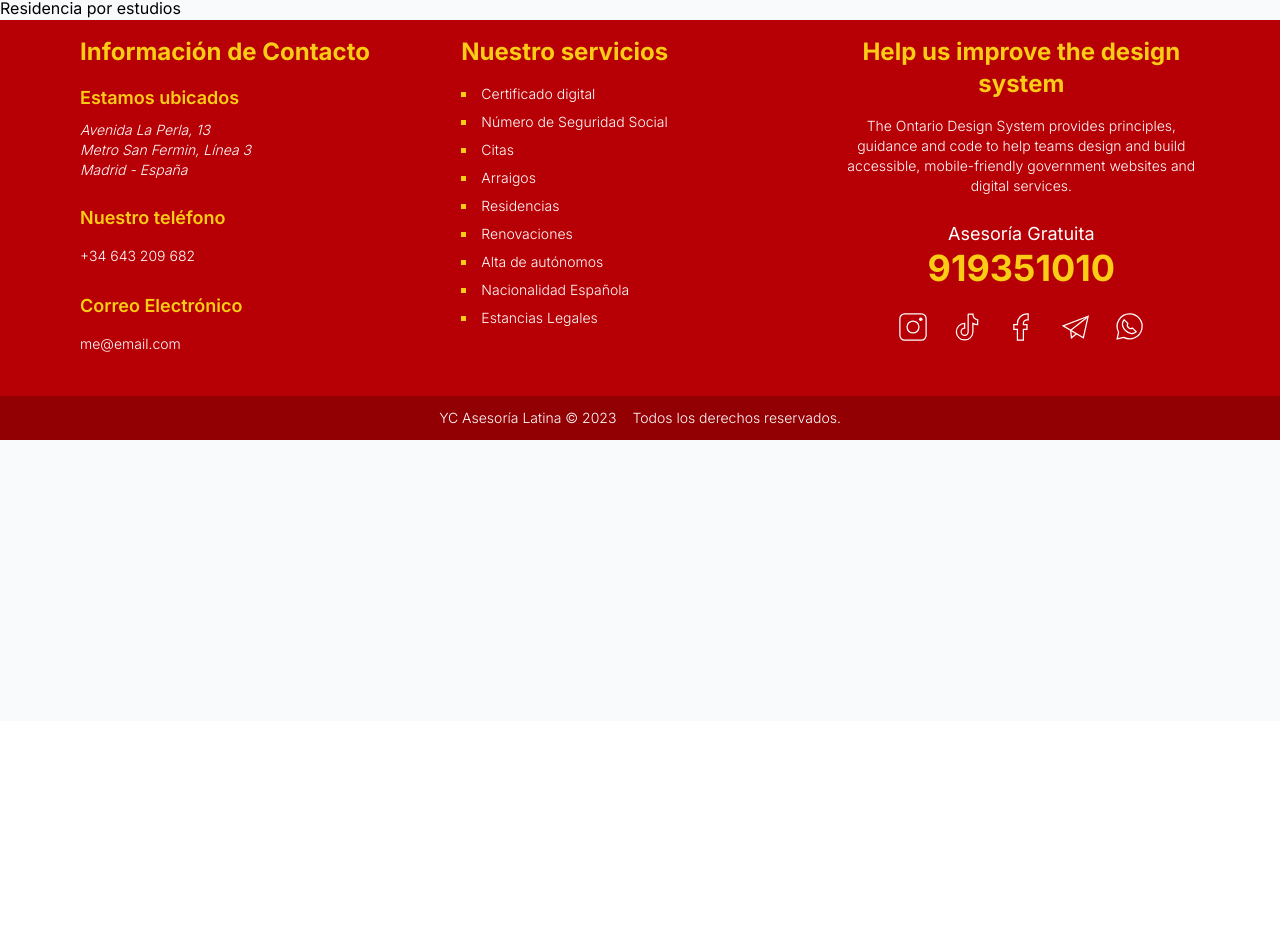
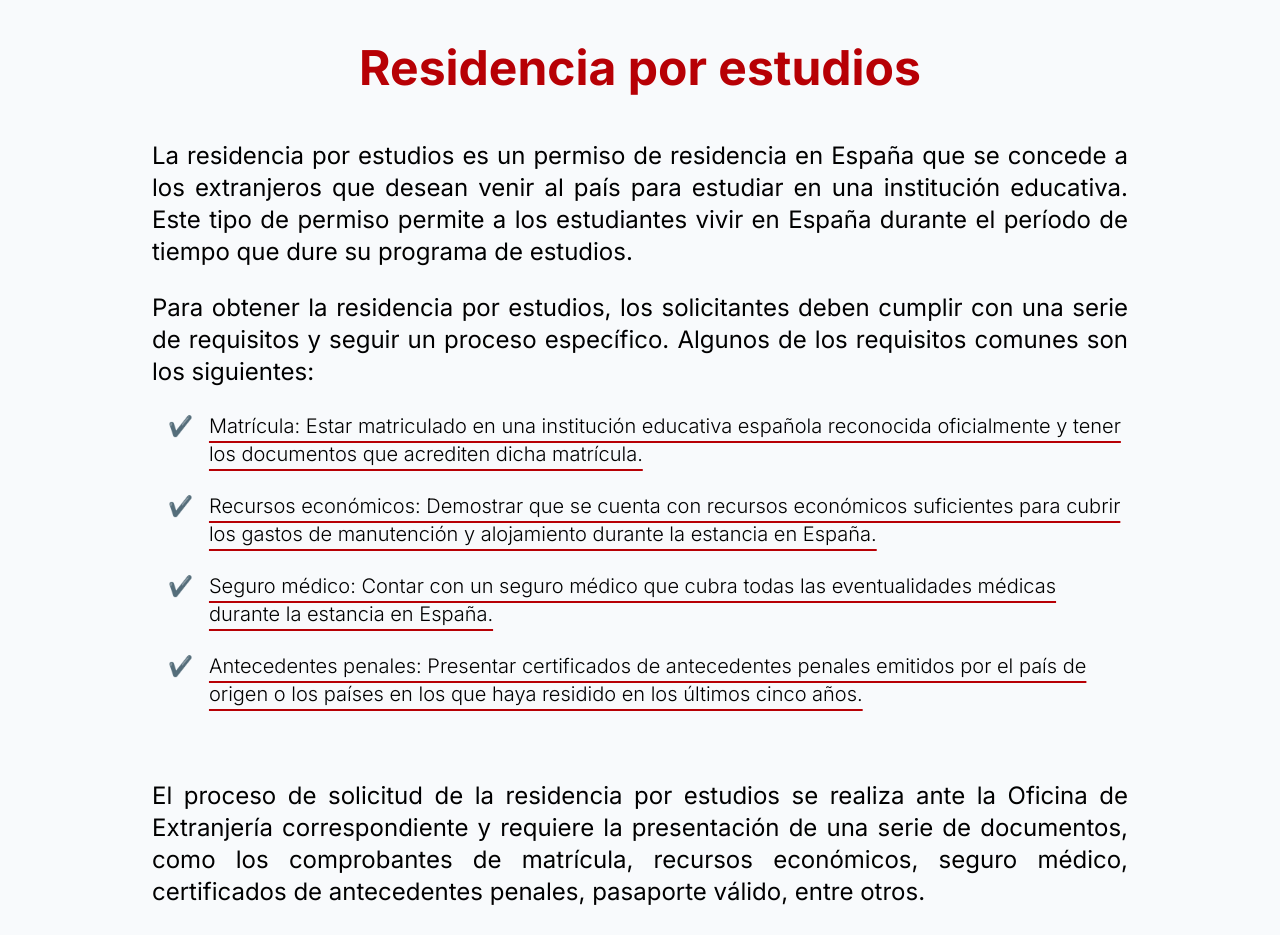
Before and after one commit to ByronCalvete/yc-asesoria-next, a Next.js app: page /residencias/por-estudios in a window 1280 px wide. Shown: the part 79-1014 px from the top of the page. Before the commit the page ends 800 px from the top, so only its background shows below. Built offline with nearby package versions, Linux system fonts and the light colour scheme.

Commit message:
add: residencia por estudios page

```diff
--- a/app/residencias/cuenta-propia/page.jsx
+++ b/app/residencias/cuenta-propia/page.jsx
@@ -36,16 +36,16 @@ const data = {
   comments: [
     {
       id: 1,
-      content: 'El proceso de solicitud de la residencia por reagrupación familiar se realiza ante la Oficina de Extranjería correspondiente al lugar de residencia en España. Es importante seguir los procedimientos establecidos y presentar toda la documentación requerida para completar el trámite.',
+      content: 'El proceso de solicitud de residencia como autónomo se realiza ante la Oficina de Extranjería correspondiente y requiere la presentación de una serie de documentos, como el plan de negocio, comprobante de inversión económica, certificados de antecedentes penales, pasaporte válido, entre otros.',
     },
     {
       id: 2,
-      content: 'Una vez obtenida la autorización de residencia por reagrupación familiar, los familiares podrán vivir y trabajar legalmente en España durante el periodo establecido en el permiso, siempre y cuando cumplan con las condiciones establecidas por la ley de extranjería.',
+      content: 'Una vez obtenida la autorización de residencia como autónomo, el titular tiene derecho a vivir y trabajar en España como trabajador independiente durante el período establecido en el permiso, siempre y cuando cumpla con las obligaciones legales y fiscales correspondientes a su actividad empresarial.',
     }
   ],
 }
 
-export default function ReagrupacionFamilia () {
+export default function ResidenciaPorCuentaPropia () {
   return (
     <>
       <section className="max-w-5xl my-6 grid mx-auto p-6 gap-4 sm:gap-6">
--- a/app/residencias/por-estudios/page.jsx
+++ b/app/residencias/por-estudios/page.jsx
@@ -1,3 +1,70 @@
-export default function PorEstudios () {
-  return <h2>Residencia por estudios</h2>
+import ContactForm from "@/app/components/ContactForm"
+
+const data = {
+  description: [
+    {
+      id: 1,
+      content: 'La residencia por estudios es un permiso de residencia en España que se concede a los extranjeros que desean venir al país para estudiar en una institución educativa. Este tipo de permiso permite a los estudiantes vivir en España durante el período de tiempo que dure su programa de estudios.',
+    },
+    {
+      id: 2,
+      content: 'Para obtener la residencia por estudios, los solicitantes deben cumplir con una serie de requisitos y seguir un proceso específico. Algunos de los requisitos comunes son los siguientes:',
+    },
+  ],
+  requirements: [
+    {
+      id: 1,
+      content: 'Matrícula: Estar matriculado en una institución educativa española reconocida oficialmente y tener los documentos que acrediten dicha matrícula.'
+    },
+    {
+      id: 2,
+      content: 'Recursos económicos: Demostrar que se cuenta con recursos económicos suficientes para cubrir los gastos de manutención y alojamiento durante la estancia en España.'
+    },
+    {
+      id: 3,
+      content: 'Seguro médico: Contar con un seguro médico que cubra todas las eventualidades médicas durante la estancia en España.'
+    },
+    {
+      id: 4,
+      content: 'Antecedentes penales: Presentar certificados de antecedentes penales emitidos por el país de origen o los países en los que haya residido en los últimos cinco años.'
+    },
+  ],
+  comments: [
+    {
+      id: 1,
+      content: 'El proceso de solicitud de la residencia por estudios se realiza ante la Oficina de Extranjería correspondiente y requiere la presentación de una serie de documentos, como los comprobantes de matrícula, recursos económicos, seguro médico, certificados de antecedentes penales, pasaporte válido, entre otros.',
+    },
+    {
+      id: 2,
+      content: 'Una vez obtenida la autorización de residencia por estudios, el titular tiene derecho a vivir en España durante el período de tiempo que dure su programa de estudios, siempre y cuando cumpla con las obligaciones legales y fiscales correspondientes. Al finalizar sus estudios, el estudiante puede optar por renovar su permiso de residencia o solicitar otro tipo de permiso si desea quedarse a vivir en España.',
+    }
+  ],
 }
+
+export default function ResidenciaPorEstudios () {
+  return (
+    <>
+      <section className="max-w-5xl my-6 grid mx-auto p-6 gap-4 sm:gap-6">
+        <h2 className="text-4xl font-bold text-center sm:text-5xl mb-2 sm:mb-6 text-yc-red">Residencia por estudios</h2>
+        {data.description.map(t => (
+          <p key={t.id} className="font-normal text-xl sm:text-2xl text-justify">{t.content}</p>
+        ))}
+        {data.requirements.map(t => (
+          <div key={t.id} className="flex items-start">
+            <span className="font-light px-4 text-xl">✔️</span>
+            <p className="font-light text-lg sm:text-xl underline underline-offset-8 decoration-yc-red">{t.content}</p>
+          </div>
+        ))}
+      </section>
+      <section className="max-w-5xl my-6 grid mx-auto p-6 gap-4 sm:gap-6">
+        {data.comments.map(t => (
+          <p key={t.id} className="font-normal text-xl sm:text-2xl text-justify">{t.content}</p>
+        ))}
+      </section>
+
+      <hr className="mx-auto bg-black dark:bg-white w-1/2" />
+
+      <ContactForm />
+    </>
+  )
+}
--- a/app/residencias/reagrupacion-familiar/page.jsx
+++ b/app/residencias/reagrupacion-familiar/page.jsx
@@ -49,7 +49,7 @@ const data = {
   ],
 }
 
-export default function ReagrupacionFamilia () {
+export default function ReagrupacionFamiliar () {
   return (
     <>
       <section className="max-w-5xl my-6 grid mx-auto p-6 gap-4 sm:gap-6">
```
